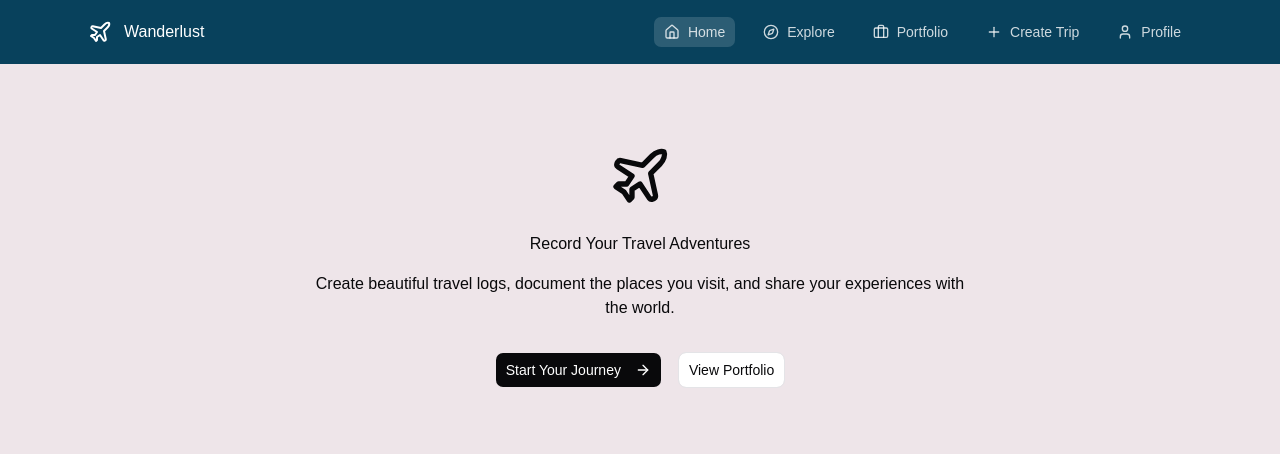
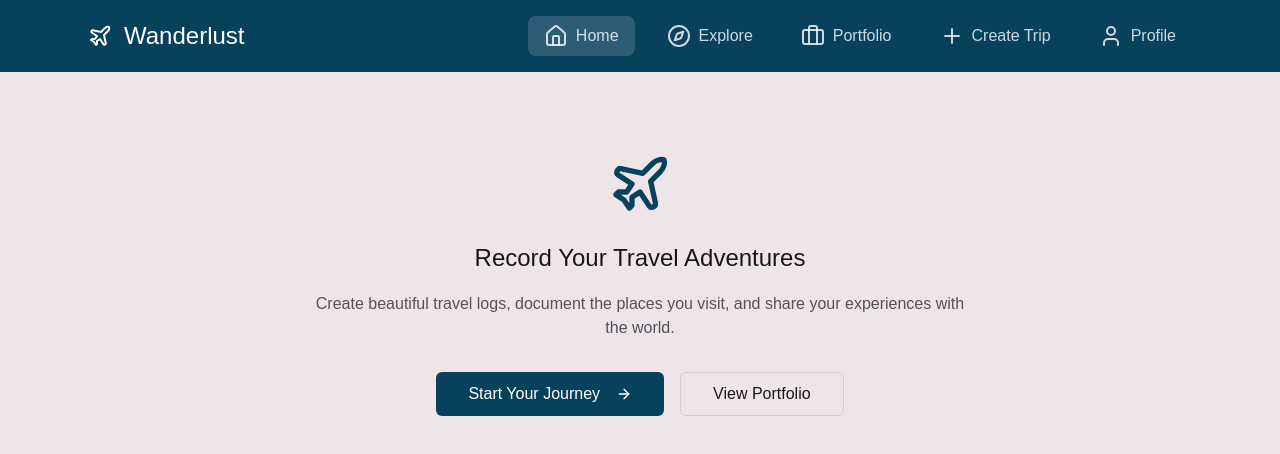
Before and after one commit to OskarsKoleda/wanderlust-ui, a React (Vite) app: page / in a window 1280 px wide. Shown: the top 454 px of the page. Built offline with nearby package versions, Linux system fonts and the light colour scheme.

Commit message:
add basic login form

```diff
--- a/src/components/layout/Header.tsx
+++ b/src/components/layout/Header.tsx
@@ -46,7 +46,7 @@ export function Header() {
           className="flex items-center gap-3 text-white transition-opacity hover:opacity-80"
         >
           <Plane className="h-6 w-6 text-white" />
-          <h1 className="text=white">Wanderlust</h1>
+          <h1 className="text-white">Wanderlust</h1>
         </Link>
         <nav className="flex items-center gap-4">
           {navOptions.map((option) => (
--- a/src/components/ui/button-variants.ts
+++ b/src/components/ui/button-variants.ts
@@ -1,33 +1,25 @@
-import { cva } from "class-variance-authority"
+import { cva } from "class-variance-authority";
 
 const buttonVariants = cva(
-  "group/button inline-flex shrink-0 items-center justify-center rounded-lg border border-transparent bg-clip-padding text-sm font-medium whitespace-nowrap transition-all outline-none select-none focus-visible:border-zinc-950 focus-visible:ring-3 focus-visible:ring-zinc-950/50 active:not-aria-[haspopup]:translate-y-px disabled:pointer-events-none disabled:opacity-50 aria-invalid:border-red-600 aria-invalid:ring-3 aria-invalid:ring-red-600/20 [&_svg]:pointer-events-none [&_svg]:shrink-0 [&_svg:not([class*='size-'])]:size-4",
+  "focus-visible:ring-ring inline-flex items-center justify-center gap-2 rounded-lg whitespace-nowrap transition-colors focus-visible:ring-2 focus-visible:outline-none disabled:pointer-events-none disabled:opacity-50",
   {
     variants: {
       variant: {
-        default: "bg-zinc-950 text-white hover:bg-zinc-800",
+        default: "bg-primary text-primary-foreground hover:bg-primary/90",
+        destructive:
+          "bg-destructive text-destructive-foreground hover:bg-destructive/90",
         outline:
-          "border-zinc-200 bg-white hover:bg-zinc-100 hover:text-zinc-950 aria-expanded:bg-zinc-100 aria-expanded:text-zinc-950",
+          "hover:bg-accent hover:text-accent-foreground border border-border bg-background",
         secondary:
-          "bg-zinc-100 text-zinc-950 hover:bg-zinc-200 aria-expanded:bg-zinc-100 aria-expanded:text-zinc-950",
-        ghost:
-          "hover:bg-zinc-100 hover:text-zinc-950 aria-expanded:bg-zinc-100 aria-expanded:text-zinc-950",
-        destructive:
-          "bg-red-50 text-red-700 hover:bg-red-100 focus-visible:border-red-600/40 focus-visible:ring-red-600/20",
-        link: "text-zinc-950 underline-offset-4 hover:underline",
+          "bg-secondary text-secondary-foreground hover:bg-secondary/80",
+        ghost: "hover:bg-accent hover:text-accent-foreground",
+        link: "text-primary underline-offset-4 hover:underline",
       },
       size: {
-        default:
-          "h-8 gap-1.5 px-2.5 has-data-[icon=inline-end]:pr-2 has-data-[icon=inline-start]:pl-2",
-        xs: "h-6 gap-1 rounded-md px-2 text-xs in-data-[slot=button-group]:rounded-lg has-data-[icon=inline-end]:pr-1.5 has-data-[icon=inline-start]:pl-1.5 [&_svg:not([class*='size-'])]:size-3",
-        sm: "h-7 gap-1 rounded-md px-2.5 text-[0.8rem] in-data-[slot=button-group]:rounded-lg has-data-[icon=inline-end]:pr-1.5 has-data-[icon=inline-start]:pl-1.5 [&_svg:not([class*='size-'])]:size-3.5",
-        lg: "h-9 gap-1.5 px-2.5 has-data-[icon=inline-end]:pr-2 has-data-[icon=inline-start]:pl-2",
-        icon: "size-8",
-        "icon-xs":
-          "size-6 rounded-md in-data-[slot=button-group]:rounded-lg [&_svg:not([class*='size-'])]:size-3",
-        "icon-sm":
-          "size-7 rounded-md in-data-[slot=button-group]:rounded-lg",
-        "icon-lg": "size-9",
+        default: "h-10 px-4 py-2",
+        sm: "h-9 rounded-md px-3",
+        lg: "h-11 rounded-md px-8",
+        icon: "h-10 w-10",
       },
     },
     defaultVariants: {
@@ -35,6 +27,6 @@ const buttonVariants = cva(
       size: "default",
     },
   }
-)
+);
 
-export { buttonVariants }
+export { buttonVariants };
--- /dev/null
+++ b/src/components/ui/input.tsx
@@ -0,0 +1,19 @@
+import * as React from "react";
+
+import { cn } from "@/lib/utils";
+
+function Input({ className, type, ...props }: React.ComponentProps<"input">) {
+  return (
+    <input
+      type={type}
+      data-slot="input"
+      className={cn(
+        "bg-input-background focus-visible:ring-ring flex h-10 w-full rounded-md border border-border px-3 py-2 ring-offset-background file:border-0 file:bg-transparent file:font-medium placeholder:text-muted-foreground focus-visible:ring-2 focus-visible:ring-offset-2 focus-visible:outline-none disabled:cursor-not-allowed disabled:opacity-50",
+        className
+      )}
+      {...props}
+    />
+  );
+}
+
+export { Input };
--- /dev/null
+++ b/src/components/ui/label.tsx
@@ -0,0 +1,22 @@
+import * as React from "react";
+import { Label as LabelPrimitive } from "radix-ui";
+
+import { cn } from "@/lib/utils";
+
+function Label({
+  className,
+  ...props
+}: React.ComponentProps<typeof LabelPrimitive.Root>) {
+  return (
+    <LabelPrimitive.Root
+      data-slot="label"
+      className={cn(
+        "leading-none peer-disabled:cursor-not-allowed peer-disabled:opacity-70",
+        className
+      )}
+      {...props}
+    />
+  );
+}
+
+export { Label };
--- a/src/index.css
+++ b/src/index.css
@@ -1,18 +1,90 @@
 @import "tailwindcss";
 @import "tw-animate-css";
-@import "shadcn/tailwind.css";
 @import "@fontsource-variable/geist";
+
+:root {
+  --background: #eee5e9;
+  /* --foreground: #18181b; */
+  --foreground: #18181b;
+  --primary: #08415c;
+  --primary-foreground: #ffffff;
+  --secondary: #d7ecf2;
+  --secondary-foreground: #08415c;
+  --card: #ffffff;
+  --card-foreground: #18181b;
+  --muted: #e6dde1;
+  --muted-foreground: #52525b;
+  --border: #d6cbd0;
+  --input-background: #eee5e9;
+  --ring: #08415c;
+  --accent: #d7ecf2;
+  --accent-foreground: #08415c;
+  --destructive: #dc2626;
+  --destructive-foreground: #ffffff;
+  --font-size: 16px;
+}
+
+@theme {
+  --color-background: var(--background);
+  --color-foreground: var(--foreground);
+  --color-primary: var(--primary);
+  --color-primary-foreground: var(--primary-foreground);
+  --color-secondary: var(--secondary);
+  --color-secondary-foreground: var(--secondary-foreground);
+  --color-card: var(--card);
+  --color-card-foreground: var(--card-foreground);
+  --color-muted: var(--muted);
+  --color-muted-foreground: var(--muted-foreground);
+  --color-border: var(--border);
+  --color-input-background: var(--input-background);
+  --color-ring: var(--ring);
+  --color-accent: var(--accent);
+  --color-accent-foreground: var(--accent-foreground);
+  --color-destructive: var(--destructive);
+  --color-destructive-foreground: var(--destructive-foreground);
+}
 
 @layer base {
   * {
-    @apply border-zinc-200 outline-zinc-950/50;
+    @apply border-border outline-primary/50;
   }
 
   body {
-    @apply bg-[#EEE5E9] text-zinc-950;
+    @apply bg-background text-foreground;
   }
 
   html {
     font-family: "Geist Variable", sans-serif;
+    font-size: var(--font-size);
+  }
+
+  h1 {
+    font-size: var(--text-2xl);
+    font-weight: var(--font-weight-medium);
+    line-height: 1.5;
+  }
+
+  h2 {
+    font-size: var(--text-xl);
+    font-weight: var(--font-weight-medium);
+    line-height: 1.5;
+  }
+
+  label {
+    font-size: var(--text-base);
+    font-weight: var(--font-weight-medium);
+    line-height: 1.5;
+  }
+
+  button {
+    font-size: var(--text-base);
+    font-weight: var(--font-weight-medium);
+    line-height: 1.5;
+  }
+
+  input {
+    font-size: var(--text-base);
+    font-weight: var(--font-weight-normal);
+    line-height: 1.5;
   }
 }
--- a/src/pages/Home.tsx
+++ b/src/pages/Home.tsx
@@ -5,19 +5,19 @@ import { Link } from "react-router";
 export function Home() {
   return (
     <div>
-      <section className="from-secondary to-background bg-gradient-to-b py-20">
+      <section className="py-20">
         <div className="mx-auto max-w-6xl px-6 text-center">
           <div className="mb-6 flex justify-center">
-            <Plane className="text-primary h-16 w-16" />
+            <Plane className="h-16 w-16 text-primary" />
           </div>
           <h1 className="mb-4">Record Your Travel Adventures</h1>
-          <p className="text-muted-foreground mx-auto mb-8 max-w-2xl">
+          <p className="mx-auto mb-8 max-w-2xl text-muted-foreground">
             Create beautiful travel logs, document the places you visit, and
             share your experiences with the world.
           </p>
           <div className="flex justify-center gap-4">
             <Button size="lg" asChild>
-              <Link to="/trips/create">
+              <Link to="/create">
                 Start Your Journey
                 <ArrowRight className="ml-2 h-4 w-4" />
               </Link>
--- a/src/pages/Login.tsx
+++ b/src/pages/Login.tsx
@@ -1,18 +1,62 @@
+import { Button } from "@/components/ui/button";
+import { Input } from "@/components/ui/input";
+import { Label } from "@/components/ui/label";
 import { Plane } from "lucide-react";
+import { Link } from "react-router";
 
 export function Login() {
   return (
     <div className="flex min-h-screen items-center justify-center px-4">
       <div className="w-full max-w-sm">
-        <div className="flex items-center justify-center gap-3 mb-8">
-            <Plane/>
-            <span className="text-primary text-xl font-semibold">
-                Wanderlust
-            </span>
+        <div className="mb-8 flex items-center justify-center gap-3">
+          <Plane />
+          <span className="text-xl font-semibold text-primary">Wanderlust</span>
         </div>
-        <form action="">
-          <input type="text" value="Email" />
-        </form>
+
+        <div className="rounded-xl border border-border bg-card p-8 shadow-sm">
+          <h2 className="mb-1">Welcome back!</h2>
+          <p className="mb-6 text-sm text-muted-foreground">
+            Sign in to your account
+          </p>
+          <form className="space-y-4">
+            <div className="space-y-1.5">
+              <Label htmlFor="email">Email</Label>
+              <Input
+                id="email"
+                type="email"
+                placeholder="Enter your email"
+                required
+              />
+            </div>
+
+            <div className="space-y-1.5">
+              <Label htmlFor="password">Password</Label>
+              <Input
+                id="password"
+                type="password"
+                placeholder="Enter your password"
+                required
+                className="pr-10"
+              />
+            </div>
+
+            <Button
+              type="submit"
+              variant="default"
+              size="default"
+              className="w-full"
+            >
+              Sign in
+            </Button>
+          </form>
+        </div>
+
+        <p className="mt-6 text-center text-sm text-muted-foreground">
+          Don't have an account?{" "}
+          <Link to="/register" className="text-primary hover:underline">
+            Register here
+          </Link>
+        </p>
       </div>
     </div>
   );
```
